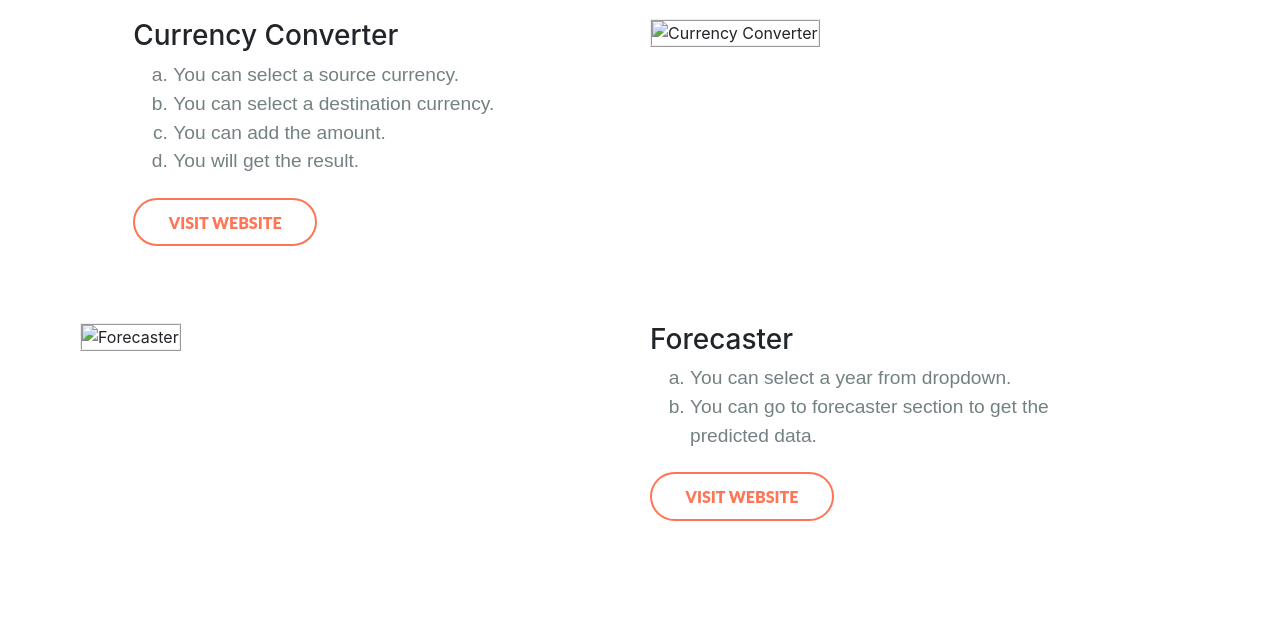
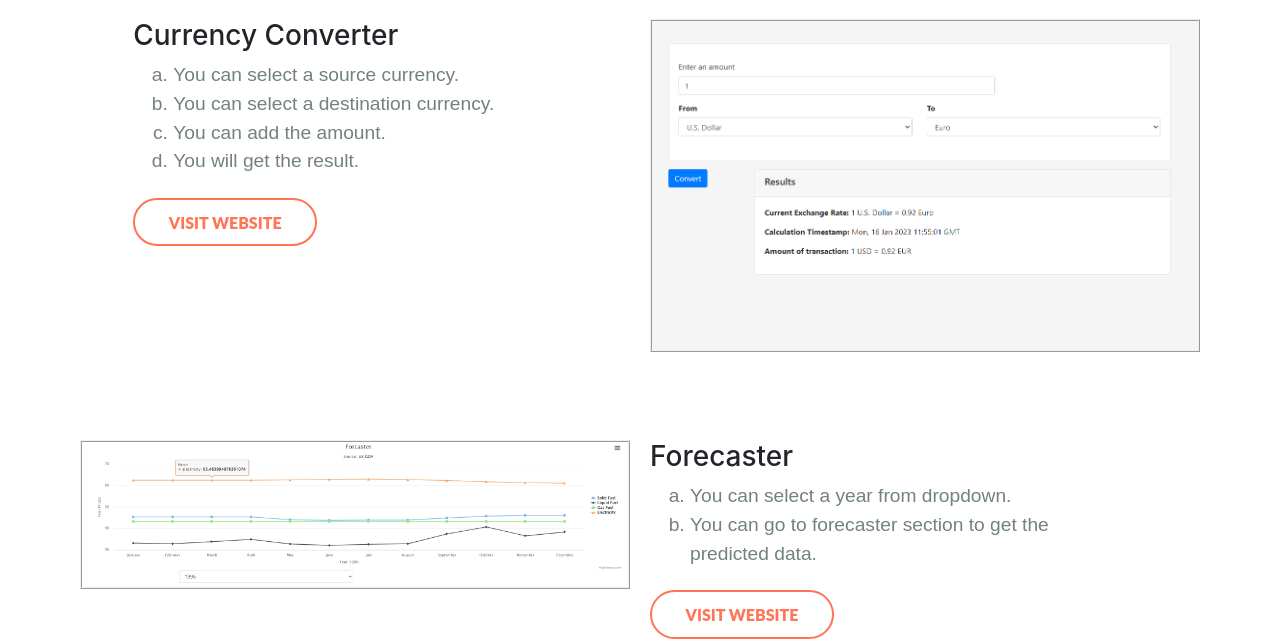
Before and after one commit to sufiy-rakhange/my-portfolio, a plain HTML site: page pages/professional.html in a window 1280 px wide. Shown: the part 195-836 px from the top of the page. Drawn offline with nearby package versions, Linux system fonts and the light colour scheme; the site is published under a folder, as on GitHub Pages, so addresses that start at the root find nothing.

Commit message:
Linked images

```diff
--- a/pages/professional.html
+++ b/pages/professional.html
@@ -67,7 +67,7 @@
 			<div class="row work-row">
 				<!-- odd -->
 				<div class="small-12 medium-6 medium-push-6 columns">
-					<img src="/images/currency_converter.png" class="image" alt="Currency Converter">
+					<img src="../images/currency_converter.png" class="image" alt="Currency Converter">
 				</div>
 				<div class="small-12 medium-5 medium-pull-7 columns">
 					<div class="details details-ftm">
@@ -86,7 +86,7 @@
 			<div class="row work-row">
 				<!-- even -->
 				<div class="small-12 medium-6 columns">
-					<img src="/images/forcaster.png" class="image" alt="Forecaster">
+					<img src="../images/forcaster.png" class="image" alt="Forecaster">
 				</div>
 				<div class="small-12 medium-5 medium-offset-1 columns">
 					<div class="details details-ftm">
```
